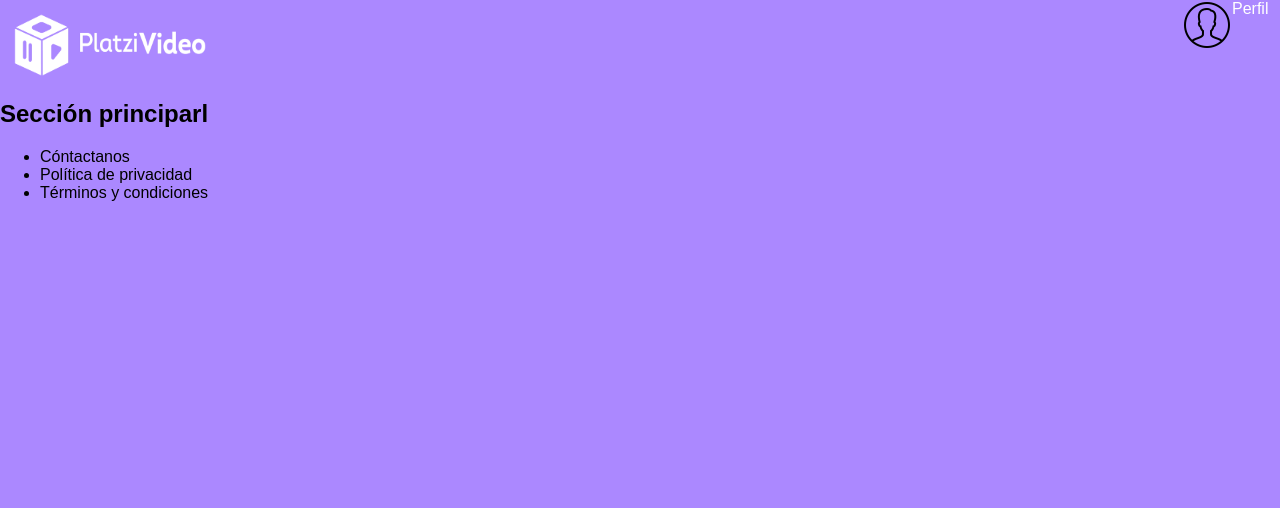
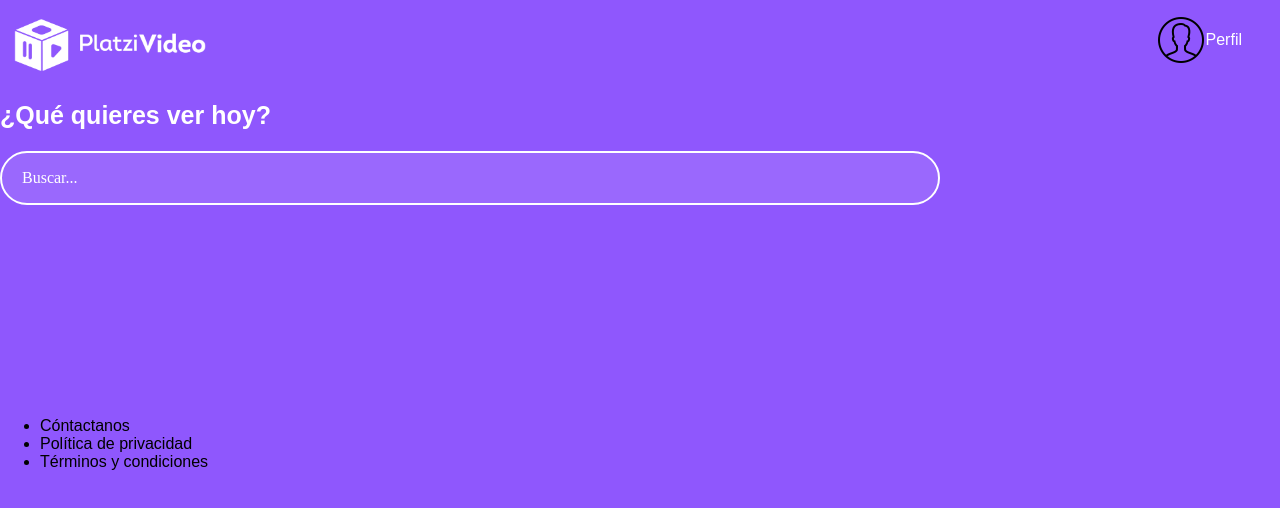
Before and after one commit to ezequieldos/Proyecto-Platzi-Video, a plain HTML site: page index.html in a window 1280 px wide. Drawn offline with Linux system fonts and the light colour scheme.

```diff
--- a/index.html
+++ b/index.html
@@ -11,15 +11,16 @@
     <style>
         body {
             margin: 0px;
-            background-color: #ab88ff;
+            background-color: #8F57FD;
             font-family: ‘Mulish’, sans-serif;
         }
         .header {
-            background-color: #ab88ff;
+            background-color: #8F57FD;
             width: 100%;
             height: 80px;
             display: flex;
             justify-content: space-between;
+            align-items: center;
         }
         .header__img {
             width: 200px;
@@ -27,7 +28,7 @@
             margin-left: 10px;
         }
         .header__menu{
-            margin-right: 60px;
+            margin-right: 30px;
         }
         .header__menu ul {
             display: none;
@@ -53,11 +54,33 @@
         }
         .header__menu--profile {
             margin-right: 8px;
-            width: 30px;
             display: flex;
+            align-items: center;
         }
         .header__menu--profile p {
             margin: 0px;
+            color: white;
+        }
+        .main {
+            height: 300px;
+        }
+        .main__title {
+            color: white;
+            font-size: 25px;
+        }
+        .input {
+            background-color: rgba(255, 255, 255, 0.1);
+            border: 2px solid white;
+            border-radius: 30px;
+            color: white;
+            font-family: ‘Mulish’;
+            font-size: 16px;
+            height: 50px;
+            padding: 0px 20px;
+            width: 70%;
+            outline: none;
+        }
+        ::placeholder {
             color: white;
         }
     </style>
@@ -75,12 +98,10 @@
             </ul>
         </div>
     </header>
-
-    <div>
-        <article>
-            <h2>Sección principarl</h2>
-        </article>
-    </div>
+        <section class="main">
+            <h2 class="main__title">¿Qué quieres ver hoy?</h2>
+            <input class="input" type="text" placeholder="Buscar...">
+        </section>
 
     <footer>
         <ul>
```
Also changed, not shown: carousel-1.html (added, +57 -0 lines).
